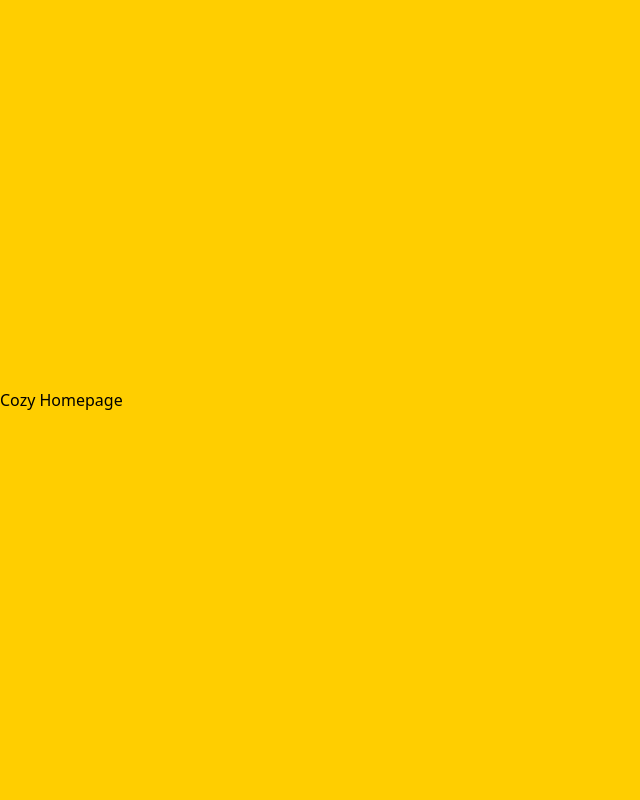
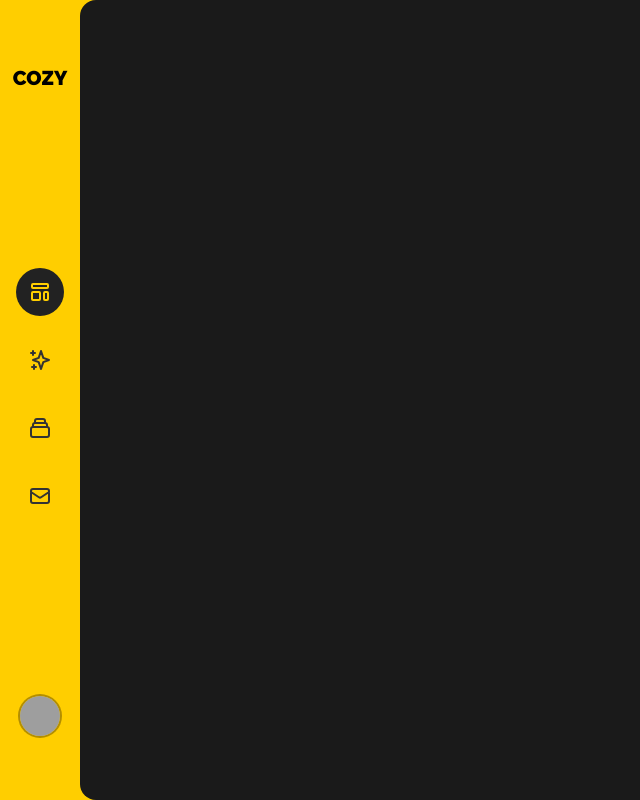
Before and after one commit to VeoScript/cozy, a Next.js app: page / in a window 1280 px wide. Shown: the whole page, without its empty margins (0-640 px from the left). Built offline with nearby package versions, Linux system fonts and the light colour scheme; grey boxes are pictures that could not be loaded; a web font is replaced by a local one.

Commit message:
feat: create sidebar component (#14)

```diff
--- /dev/null
+++ b/src/components/SideBar.jsx
@@ -0,0 +1,30 @@
+import Link from 'next/link'
+import { useRouter } from 'next/router'
+import { navigations } from '~/static/links'
+
+export default function SideBar() {
+
+  const router = useRouter()
+
+  return (
+    <div className="flex flex-col items-center justify-between w-full max-w-[5rem] h-full overflow-y-auto py-16 space-y-10">
+      <Link href="/">
+        <a className="font-black font-raleway text-xl">COZY</a>
+      </Link>
+      <div className="flex flex-col space-y-5">
+        {navigations.map(({ icon, href }, i) => (
+          <Link href={href} key={i}>
+            <a className={`${router.pathname === href ? 'bg-modern-dim text-honey' : 'bg-none text-[#333]'} px-3 py-3 rounded-full`}>{ icon }</a>
+          </Link>
+        ))}
+      </div>
+      <div className="flex">
+        <Link href="/profile">
+          <a>
+            <img className="w-10 h-10 object-cover rounded-full ring-2 ring-[#B38E00] transition ease-in-out duration-300 transform hover:scale-95" src="https://64.media.tumblr.com/777b82fbdc6768d1b2e5f02957ff9e51/acfd59a2153ef06e-4f/s1280x1920/46e004f9c43a907c532da035b6831f3797373b4d.jpg" />
+          </a>
+        </Link>
+      </div>
+    </div>
+  )
+}
--- a/src/pages/index.jsx
+++ b/src/pages/index.jsx
@@ -1,4 +1,5 @@
 import Head from 'next/head'
+import SideBar from '~/components/SideBar'
 
 export default function Home() {
   return (
@@ -6,8 +7,13 @@ export default function Home() {
       <Head>
         <title>Home</title>
       </Head>
-      <div className="flex flex-row items-center jusify-center w-full h-screen bg-honey">
-        <h1>Cozy Homepage</h1>
+      <div className="flex flex-row items-center justify-center w-full max-w-full h-screen overflow-hidden bg-modern-dim">
+        <div className="flex flex-row justify-center w-full max-w-screen-2xl h-full bg-honey">
+          <SideBar />
+          <div className="flex flex-col w-full h-full rounded-l-2xl bg-modern-black">
+
+          </div>
+        </div>
       </div>
     </>
   )
```
